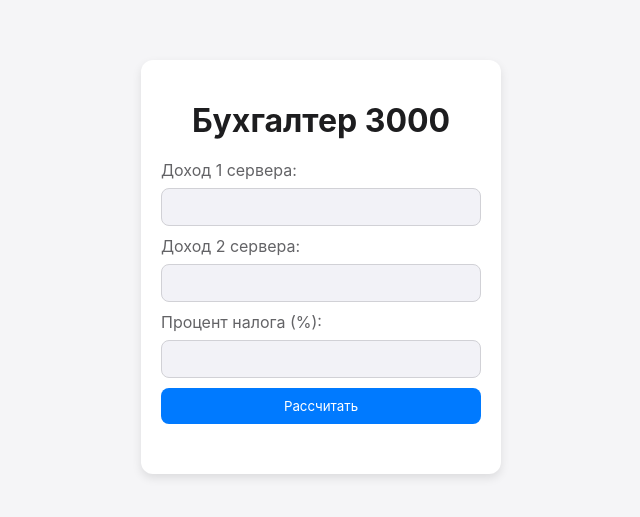
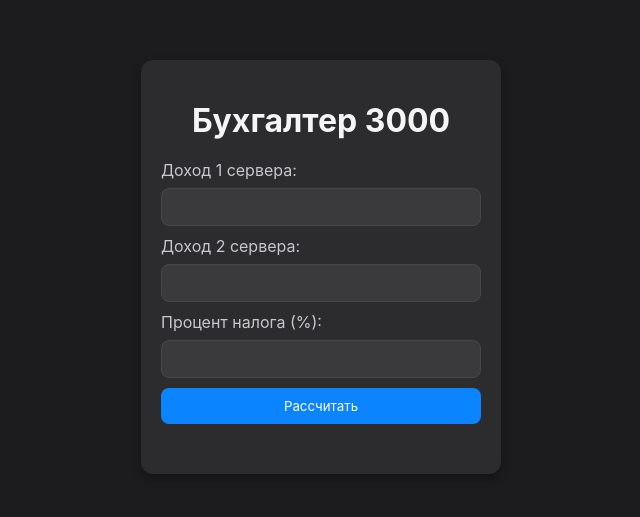
Before and after one commit to x3ntany/accountant, a plain HTML site: page index.html in a window 1280 px wide. Shown: the part 133-650 px from the top of the page, without its empty margins (319-959 px from the left). Drawn offline with Linux system fonts and the dark colour scheme.

Commit message:
Add dark mode support

```diff
--- a/index.html
+++ b/index.html
@@ -22,6 +22,7 @@
             background-color: #f5f5f7;
             color: #333;
             overflow: hidden;
+            transition: background-color 0.3s, color 0.3s;
         }
 
         .container {
@@ -31,6 +32,7 @@
             border-radius: 12px;
             box-shadow: 0 4px 10px rgba(0, 0, 0, 0.1);
             text-align: center;
+            transition: background-color 0.3s, box-shadow 0.3s;
         }
 
         h1 {
@@ -55,6 +57,7 @@
             border: 1px solid #d1d1d6;
             color: #1d1d1f;
             font-family: inherit;
+            transition: background-color 0.3s, border-color 0.3s, color 0.3s;
         }
 
         input[type="number"] {
@@ -84,6 +87,40 @@
             margin-top: 20px;
             color: #1d1d1f;
             text-align: left;
+        }
+
+        @media (prefers-color-scheme: dark) {
+            body {
+                background-color: #1c1c1e;
+                color: #f5f5f5;
+            }
+
+            .container {
+                background-color: #2c2c2e;
+                box-shadow: 0 4px 10px rgba(0, 0, 0, 0.3);
+            }
+
+            h1, .result {
+                color: #f5f5f5;
+            }
+
+            label {
+                color: #c7c7cc;
+            }
+
+            input[type="number"] {
+                background-color: #3a3a3c;
+                border-color: #48484a;
+                color: #f5f5f5;
+            }
+
+            button {
+                background-color: #0a84ff;
+            }
+
+            button:hover {
+                background-color: #0060df;
+            }
         }
     </style>
 </head>
```
